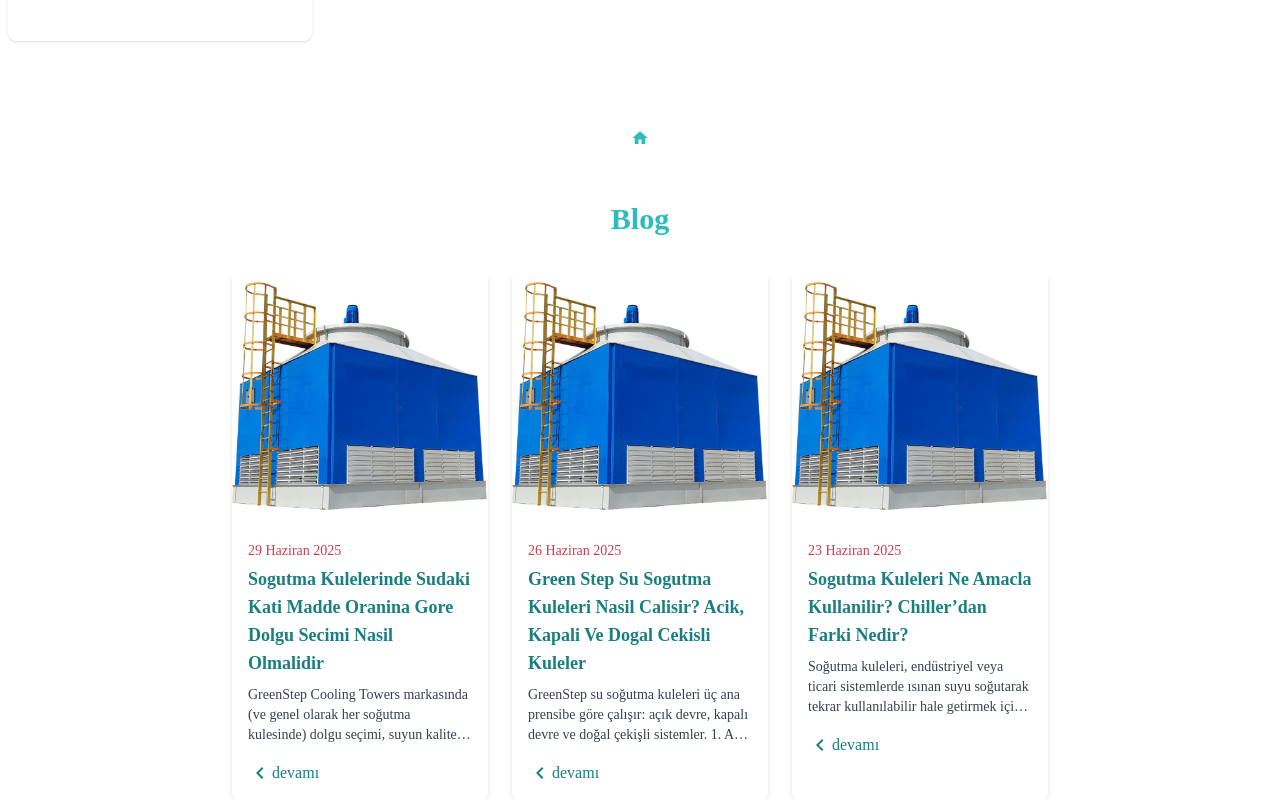
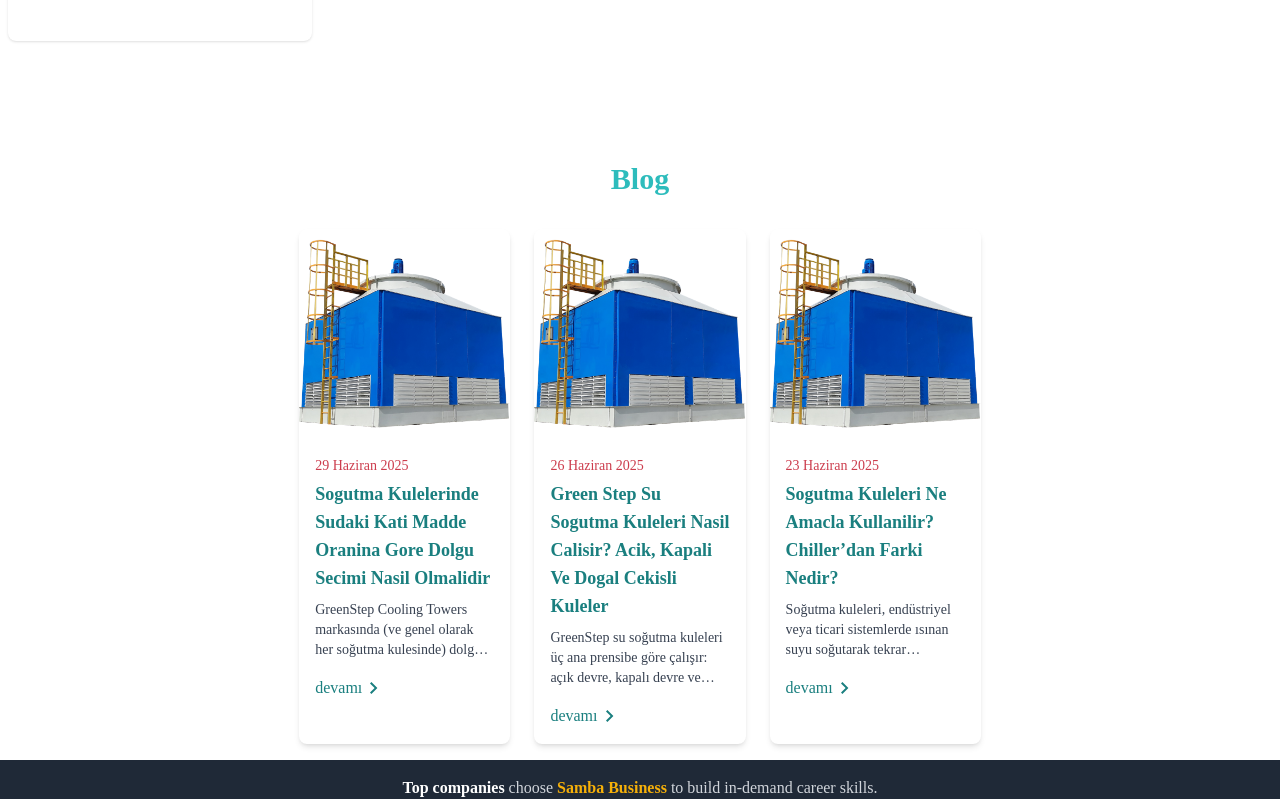
Before and after one commit to sambasoftwareuk/greenstep, a Next.js app: page / in a window 1280 px wide. Shown: the part 2983-3782 px from the top of the page. Built offline with nearby package versions, Linux system fonts and the light colour scheme.

Commit message:
fix comments

```diff
--- a/app/_molecules/blogCard.jsx
+++ b/app/_molecules/blogCard.jsx
@@ -1,6 +1,6 @@
 import React from "react";
 import { CardImage } from "../_atoms/images";
-import { ChevronLeft } from "../_atoms/Icons";
+import { ChevronRight } from "../_atoms/Icons";
 import { SambaLinks } from "../_atoms/SambaLinks";
 
 const BlogCard = ({
@@ -15,7 +15,7 @@ const BlogCard = ({
   return (
     <SambaLinks
       href={`/blog/${slug}`}
-      className="bg-white shadow-md rounded-lg overflow-hidden transition-transform hover:scale-105 cursor-pointer w-1/5"
+      className="bg-white shadow-md rounded-lg overflow-hidden transition-transform hover:scale-105 cursor-pointer w-[calc(50%-12px)] sm:w-[calc(50%-12px)] md:w-[calc(50%-12px)] lg:w-[calc(50%-12px)] xl:w-[calc(20%-19.2px)]"
     >
       <CardImage
         imageLink={imageLink}
@@ -30,8 +30,8 @@ const BlogCard = ({
       </div>
 
       <div className="p-4 pt-0 flex justify-start text-primary900">
-        <ChevronLeft className="w-6 h-6" />
-        <h1>devamı</h1>
+        <p>devamı</p>
+        <ChevronRight className="w-6 h-6" />
       </div>
     </SambaLinks>
   );
--- a/app/blog/page.jsx
+++ b/app/blog/page.jsx
@@ -3,11 +3,11 @@ import BlogCard from "../_molecules/blogCard";
 import Breadcrumb from "../_molecules/breadCrumb";
 import blogData from "../mocks/blogData.json";
 
-const Blog = () => (
+const Blog = ({ showBreadcrumb = true }) => (
   <div className="w-full flex flex-col items-center mt-8">
-    <Breadcrumb/>
+    {showBreadcrumb && <Breadcrumb />}
     <Header1 className="m-8">Blog</Header1>
-    <div className="flex flex-wrap gap-6 justify-center mb-4">
+    <div className="flex flex-wrap gap-6 justify-center mb-4 px-1 sm:px-2 md:px-2 lg:px-8 xl:px-16">
       {blogData.map((post, index) => (
         <BlogCard
           key={index}
--- a/app/page.jsx
+++ b/app/page.jsx
@@ -37,7 +37,7 @@ export default function Home() {
         isAutoSlide={true}
         isInfinite={true}
       />
-      <Blog blogData={blogData} />
+      <Blog blogData={blogData} showBreadcrumb={false} />
     </div>
   );
 }
```
